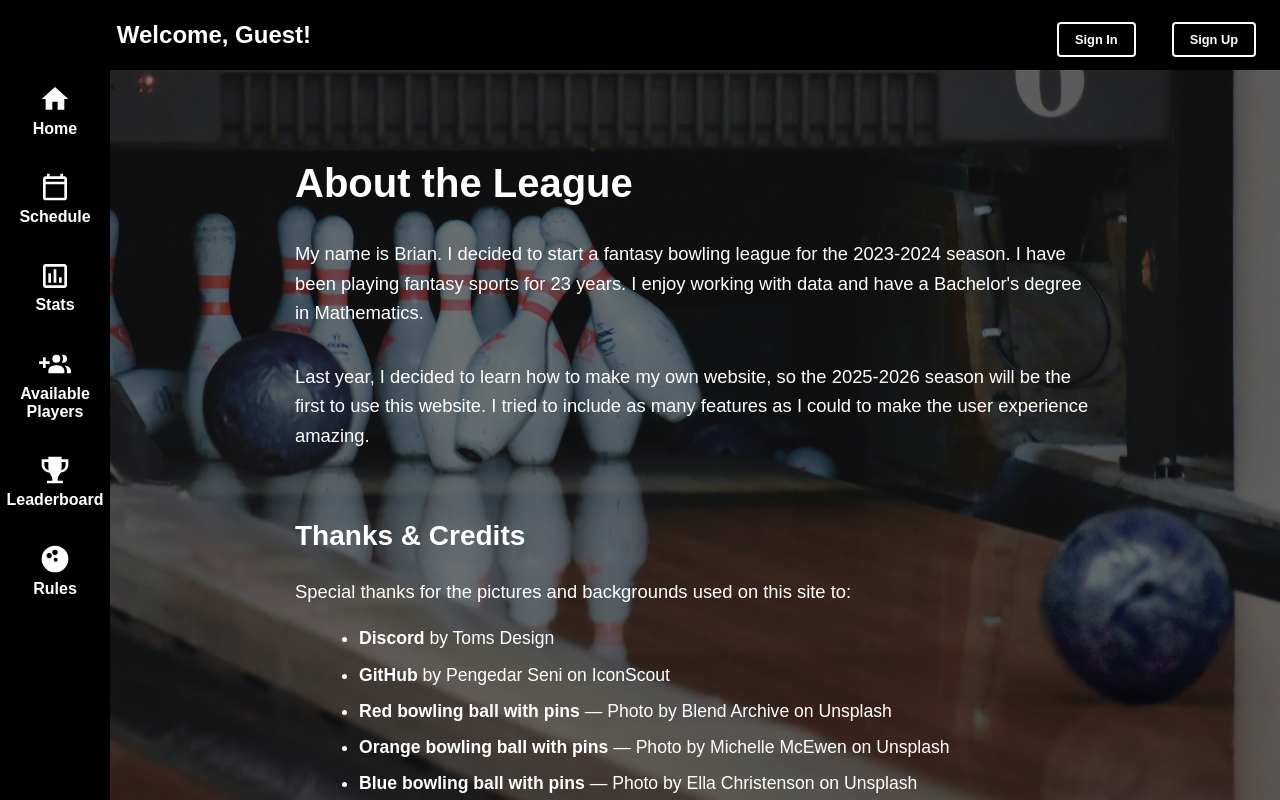
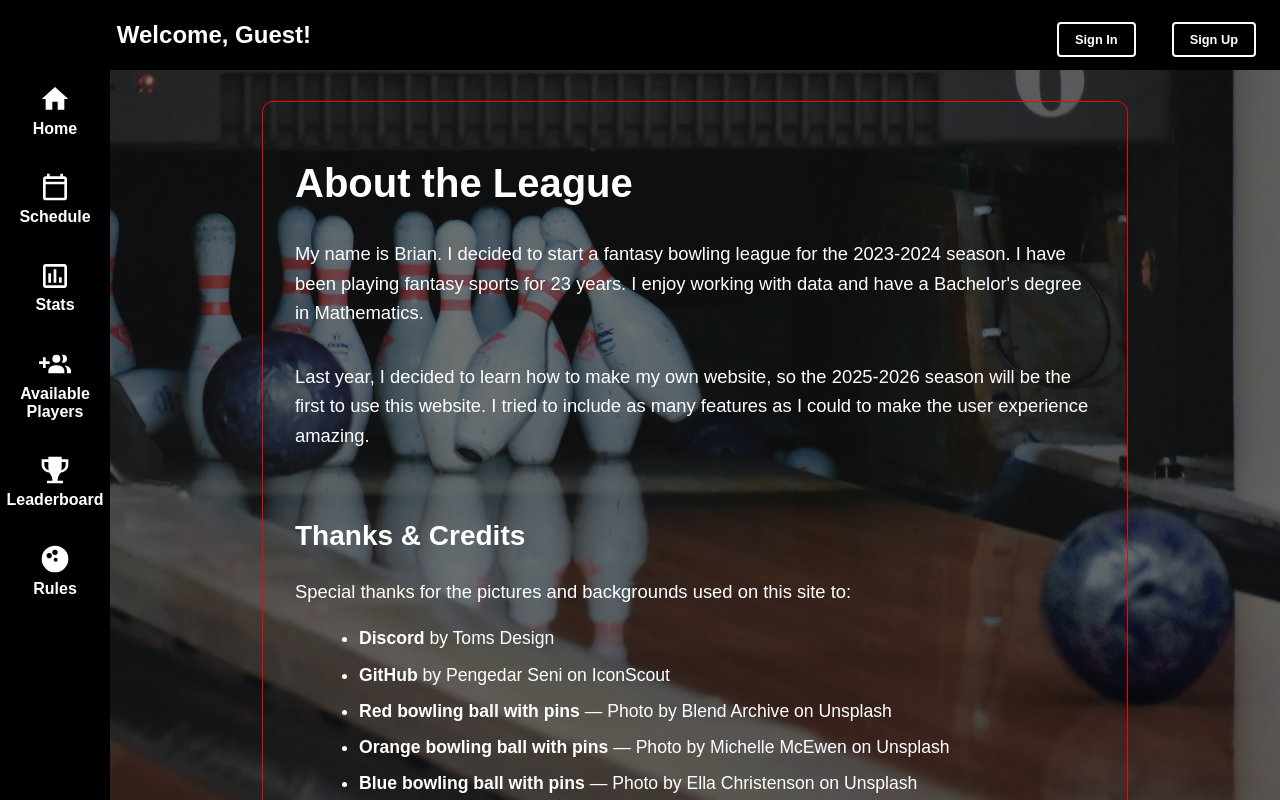
Before and after one commit to bwolfe53144/fantasy_bowling_frontend, a React (Vite) app: page /about in a window 1280 px wide. Built offline with nearby package versions, Linux system fonts and the light colour scheme; no server answers.

Commit message:
another attempt at fixing the white bar

```diff
--- a/src/index.css
+++ b/src/index.css
@@ -358,7 +358,9 @@ body.menuOpen .navBtn {
     padding-left: 60px;
   }
 }
-
+.pageContainer, .mainPage, .footer {
+  outline: 1px solid red;
+}
 /*@media (prefers-color-scheme: dark) {
   input[type="text"],
   input[type="number"],
```
